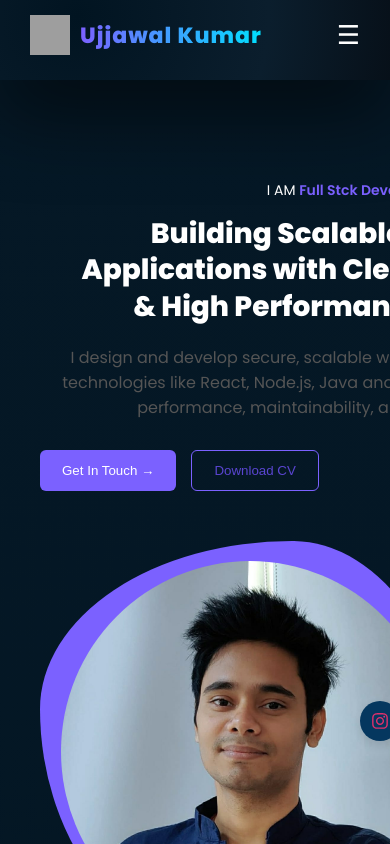
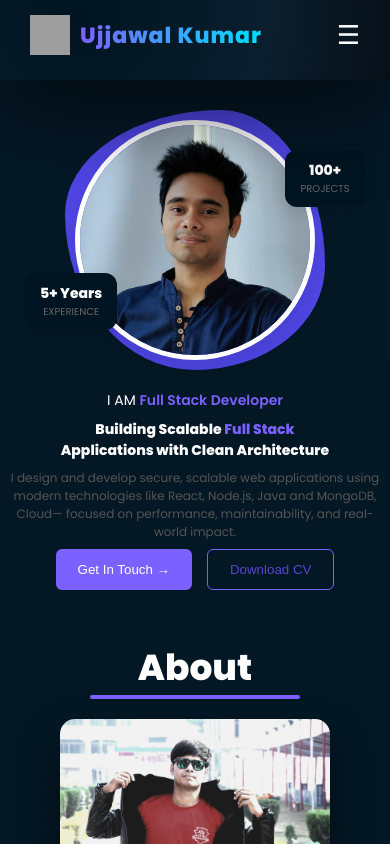
Before and after one commit to ujjawalkmr/developer_profile, a React (Vite) app: page / in a window 390 px wide. Shown: the top 844 px of the page. Built offline with nearby package versions, Linux system fonts and the light colour scheme; grey boxes are pictures that could not be loaded.

Commit message:
layout and animation done of mobile hero
Signed-off-by: UjjawalKumar <ujjawal@wizcomtech.com>

```diff
--- /dev/null
+++ b/src/components/HeroMobile.jsx
@@ -0,0 +1,71 @@
+import { useEffect, useRef, useState } from "react";
+import "../styles/HeroMobile.css";
+
+const HeroMobile = () => {
+    const [show, setShow] = useState(false);
+    const heroRef = useRef(null);
+    const herImage = "/assets/uk.jpeg";
+
+    useEffect(() => {
+        const observer = new IntersectionObserver(
+            ([entry]) => {
+                // Toggle 'show' state based on whether section is in view
+                setShow(entry.isIntersecting);
+            },
+            { threshold: 0.3, rootMargin: "0px" } // Trigger when 20% of the section is visible
+        );
+
+        if (heroRef.current) {
+            observer.observe(heroRef.current);
+        }
+
+        return () => observer.disconnect();
+    }, []);
+
+    return (
+        <section ref={heroRef} className="hero-mobile" id="home">
+            <div className="main-container">
+
+                {/* --- Image Group: Animates from Left --- */}
+                <div className={`hero-mobile-container ${show ? "animate-left" : ""}`}>
+                    <div className="bg-circle"></div>
+                    <div className="image-container">
+                        <img src={herImage} alt="developer" className="hero-img" />
+                    </div>
+                    <div className="info-box left-box">
+                        <span>5+ Years</span>
+                        <p>Experience</p>
+                    </div>
+                    <div className="info-box right-box">
+                        <span>100+</span>
+                        <p>Projects</p>
+                    </div>
+                </div>
+
+                {/* --- Content Group: Animates from Right --- */}
+                <div className={`text-section ${show ? "animate-right" : ""}`}>
+                    <p className="top-tag">
+                        I AM <span>Full Stack Developer</span>
+                    </p>
+                    <h1 className="mobile-heading">
+                        Building Scalable <span className="purple">Full Stack</span> <br />
+                        Applications with Clean Architecture
+                    </h1>
+                    <p className="sub-text">
+                        I design and develop secure, scalable web applications using modern
+                        technologies like React, Node.js, Java and MongoDB, Cloud— focused on performance,
+                        maintainability, and real-world impact.
+                    </p>
+                </div>
+
+                {/* --- Buttons: Animates from Right (with extra delay) --- */}
+                <div className={`buttons ${show ? "animate-right" : ""}`} style={{ transitionDelay: '0.2s' }}>
+                    <button className="btn-primary">Get In Touch →</button>
+                    <button className="btn-outline">Download CV</button>
+                </div>
+            </div>
+        </section>
+    );
+};
+
+export default HeroMobile;
--- a/src/pages/Home.jsx
+++ b/src/pages/Home.jsx
@@ -1,17 +1,31 @@
-import { Suspense, lazy } from "react";
+import { useState, useEffect, Suspense, lazy } from "react";
+//import { useMediaQuery } from "react-responsive"
 
 const Navbar = lazy(() => import("../components/Navbar"));
 const Hero = lazy(() => import("../components/Hero"));
 const Skills = lazy(() => import("../components/Skills"));
-const About=lazy(()=>import("../components/About"));
-const Service=lazy(()=>import("../components/Service"));
-const Project=lazy(()=>import("../components/Project"));
-const Education=lazy(()=>import("../components/Education"));
-const Experience=lazy(()=>import("../components/Experience"));
-const Contact=lazy(()=>import("../components/Contact"));
+const About = lazy(() => import("../components/About"));
+const Service = lazy(() => import("../components/Service"));
+const Project = lazy(() => import("../components/Project"));
+const Education = lazy(() => import("../components/Education"));
+const Experience = lazy(() => import("../components/Experience"));
+const Contact = lazy(() => import("../components/Contact"));
 
+const HeroMobile = lazy(() => import("../components/HeroMobile"));
 
+function useIsMobile(breakpoint = 868) {
+  const [isMobile, setIsMobile] = useState(window.innerWidth < breakpoint);
+
+  useEffect(() => {
+    const handleResize = () => setIsMobile(window.innerWidth < breakpoint);
+    window.addEventListener("resize", handleResize);
+    return () => window.removeEventListener("resize", handleResize);
+  }, [breakpoint]);
+
+  return isMobile;
+}
 const Home = () => {
+  const isMobile = useIsMobile();
   return (
     <>
       <Suspense fallback={<div className="loader">Loading Navbar...</div>}>
@@ -19,7 +33,8 @@ const Home = () => {
       </Suspense>
 
       <Suspense fallback={<div className="loader">Loading Hero...</div>}>
-        <Hero />
+        {isMobile ? <HeroMobile /> : <Hero />}
+        {/* <Hero /> */}
       </Suspense>
       <Suspense fallback={<div className="loader">Loading Hero...</div>}>
         <About />
@@ -31,10 +46,10 @@ const Home = () => {
       <Suspense fallback={<div className="loader">Loading Skills...</div>}>
         <Service />
       </Suspense>
-       <Suspense fallback={<div className="loader">Loading Skills...</div>}>
+      <Suspense fallback={<div className="loader">Loading Skills...</div>}>
         <Project />
       </Suspense>
-       <Suspense fallback={<div className="loader">Loading Skills...</div>}>
+      <Suspense fallback={<div className="loader">Loading Skills...</div>}>
         <Education />
       </Suspense>
       <Suspense fallback={<div className="loader">Loading Skills...</div>}>
--- /dev/null
+++ b/src/styles/HeroMobile.css
@@ -0,0 +1,234 @@
+.hero-mobile {
+    display: flex;
+    justify-content: center;
+    align-items: center;
+    margin-top: 90px;
+    /* height: 100vh; */
+    /* Light background to make the indigo pop */
+    padding-bottom: 50px;
+    overflow: hidden;
+
+
+}
+
+.main-container {
+    display: flex;
+    flex-direction: column;
+    /* This forces text to go BELOW the image */
+    align-items: center;
+    /* This keeps both the image and text centered */
+    justify-content: center;
+    width: 100%;
+    max-width: 100vw;
+    /* Prevents horizontal scrolling */
+    /* padding: 20px; */
+    box-sizing: border-box;
+
+
+}
+
+
+/* image section */
+.hero-mobile-container {
+    position: relative;
+    width: 300px;
+    /* Standard mobile width for the central element */
+    height: 300px;
+    display: flex;
+    justify-content: center;
+    align-items: center;
+    opacity: 0;
+    /* 1.2s duration makes it feel heavy and premium */
+    transition:
+        transform 1.2s cubic-bezier(0.25, 1, 0.5, 1),
+        opacity 1.2s cubic-bezier(0.25, 1, 0.5, 1);
+    will-change: transform, opacity;
+}
+
+/* Image slides further left when 'removed' */
+.hero-mobile-container {
+    transform: translateX(-120px) scale(0.8);
+}
+
+/* The Indigo Circle behind the image */
+.bg-circle {
+    position: absolute;
+    width: 260px;
+    height: 260px;
+    background-color: #4f46e5;
+    /* Indigo color */
+    border-radius: 60% 40% 50% 50% / 40% 60% 40% 60%;
+    z-index: 1;
+
+}
+
+/* The Image Container (The Circle) */
+.image-container {
+    position: relative;
+    width: 240px;
+    height: 240px;
+    border-radius: 50%;
+    overflow: hidden;
+    border: 5px solid white;
+    /* Adds a nice border between image and indigo */
+    z-index: 2;
+    box-shadow: 0 10px 20px rgba(0, 0, 0, 0.1);
+}
+
+.hero-img {
+    width: 100%;
+    height: 100%;
+    object-fit: cover;
+}
+
+/* Floating Boxes Logic */
+.info-box {
+    position: absolute;
+    background-color: #011421;
+    padding: 10px 15px;
+    border-radius: 12px;
+    box-shadow: 0 5px 15px rgba(0, 0, 0, 0.1);
+    z-index: 5;
+    text-align: center;
+    min-width: 80px;
+
+}
+
+.info-box span {
+    display: block;
+    font-weight: bold;
+    color: white;
+    font-size: 14px;
+}
+
+.info-box p {
+    margin: 0;
+    font-size: 10px;
+    color: #666;
+    text-transform: uppercase;
+}
+
+/* Position the boxes on the left and right */
+.left-box {
+    left: -20px;
+    bottom: 60px;
+}
+
+.right-box {
+    right: -20px;
+    top: 60px;
+}
+
+/* text section */
+.text-section {
+    align-items: center;
+    text-align: center;
+    opacity: 0;
+    transform: translateX(100px);
+    /* Start off-screen right */
+    transition: all 0.8s cubic-bezier(0.4, 0, 0.2, 1);
+}
+
+.top-tag {
+    font-size: 14px;
+    margin-bottom: 8px;
+}
+
+.top-tag span {
+    color: #7b61ff;
+    font-weight: 600;
+}
+
+.mobile-heading {
+    font-size: 14px;
+    margin-bottom: 8px;
+}
+
+.mobile-heading span {
+    font-size: 14px;
+    color: #7b61ff;
+}
+
+.sub-text {
+    padding-left: 10px;
+    padding-right: 10px;
+    font-size: 12px;
+    color: #555;
+    margin-bottom: 8px;
+}
+
+/* button section */
+.buttons {
+    display: flex;
+    gap: 15px;
+    opacity: 0;
+    transform: translateX(100px);
+    /* Start off-screen right */
+    transition: all 0.8s cubic-bezier(0.4, 0, 0.2, 1);
+}
+
+.btn-primary {
+    background: #7b61ff;
+    color: white;
+    padding: 12px 22px;
+    border: none;
+    border-radius: 6px;
+    cursor: pointer;
+    transition: 0.3s;
+}
+
+.btn-primary:hover {
+    background: #5a45d1;
+    transform: scale(1.05);
+}
+
+.btn-outline {
+    border: 1px solid #7b61ff;
+    background: transparent;
+    padding: 12px 22px;
+    border-radius: 6px;
+    cursor: pointer;
+    color: #5a45d1;
+    transition: 0.3s;
+}
+
+.btn-outline:hover {
+    background: #473d86;
+    color: white;
+
+    transform: scale(1.05);
+
+}
+
+.text-section,
+.buttons {
+    transform: translateX(120px);
+}
+
+.animate-left,
+.animate-right {
+    opacity: 1 !important;
+    transform: translateX(0) scale(1) !important;
+    /* Move to original position */
+}
+
+/* --- Staggered Entry (When scrolling IN) --- */
+.text-section.animate-right {
+    transition-delay: 0.1s;
+}
+
+.buttons.animate-right {
+    transition-delay: 0.2s;
+}
+
+/* --- Smooth Exit (When scrolling OUT) --- */
+/* When 'show' is false, we remove delays so everything fades
+   out together quickly and cleanly */
+.hero-mobile-container:not(.animate-left),
+.text-section:not(.animate-right),
+.buttons:not(.animate-right) {
+    transition-duration: 0.6s;
+    /* Faster exit feels more responsive */
+    transition-delay: 0s;
+    /* No delay on exit */
+}
```
